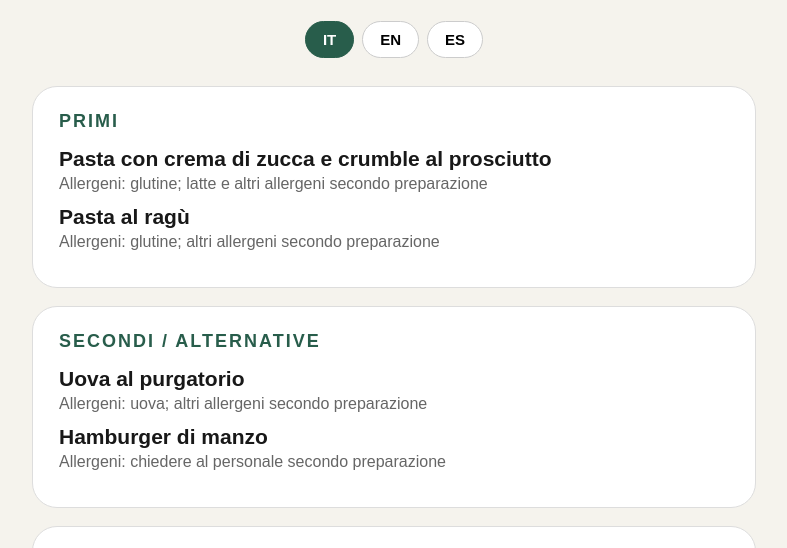
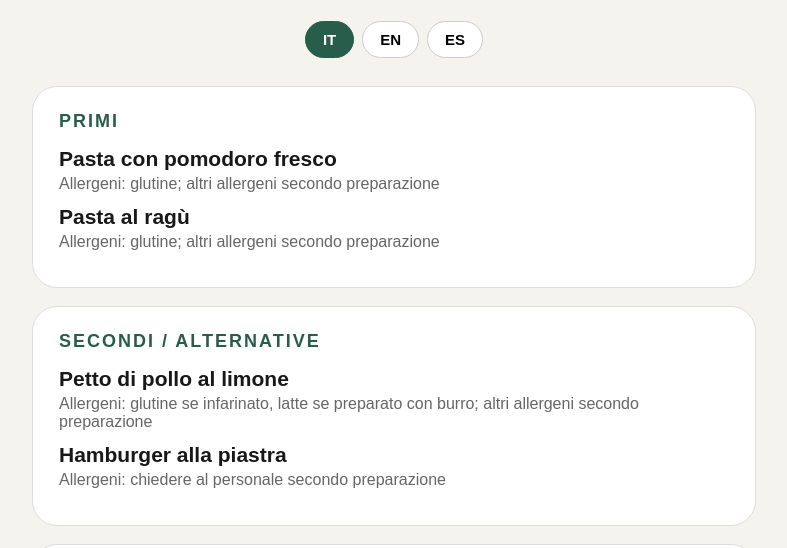
Before and after one commit to ghooper74/Doga_Menu_Multilingua, a plain HTML site: page mensa/index.html in a window 1280 px wide. Shown: the part 174-722 px from the top of the page, without its empty margins (246-1033 px from the left). Drawn offline with Linux system fonts and the light colour scheme.

Commit message:
Aggiorna menu mensa 14 ottobre 2026

```diff
--- a/mensa/index.html
+++ b/mensa/index.html
@@ -108,20 +108,21 @@ it:{
  subtitle:"Menù Mensa",
  sections:[
   ["PRIMI",[
-   ["Pasta con crema di zucca e crumble al prosciutto","Allergeni: glutine; latte e altri allergeni secondo preparazione"],
+   ["Pasta con pomodoro fresco","Allergeni: glutine; altri allergeni secondo preparazione"],
    ["Pasta al ragù","Allergeni: glutine; altri allergeni secondo preparazione"]
   ]],
   ["SECONDI / ALTERNATIVE",[
-   ["Uova al purgatorio","Allergeni: uova; altri allergeni secondo preparazione"],
-   ["Hamburger di manzo","Allergeni: chiedere al personale secondo preparazione"]
+   ["Petto di pollo al limone","Allergeni: glutine se infarinato, latte se preparato con burro; altri allergeni secondo preparazione"],
+   ["Hamburger alla piastra","Allergeni: chiedere al personale secondo preparazione"]
   ]],
   ["INSALATE",[
    ["Caesar salad","Allergeni: glutine, latte, uova; pesce secondo salsa e preparazione"],
-   ["Insalatona","Allergeni: chiedere al personale in base agli ingredienti"]
+   ["Insalatona tonno e uovo","Allergeni: pesce, uova; altri allergeni secondo ingredienti"]
   ]],
   ["CONTORNI",[
+   ["Patate fritte","Allergeni: chiedere al personale per eventuali contaminazioni durante la frittura"],
    ["Patate al forno","Allergeni: chiedere al personale secondo preparazione"],
-   ["Verdure miste","Allergeni: chiedere al personale secondo preparazione"]
+   ["Verdure a foglia verde (cicoria e bietola) in padella","Allergeni: chiedere al personale secondo preparazione"]
   ]]
  ],
  footer:"Il menù può variare in base alla disponibilità dei prodotti. Per allergie o intolleranze rivolgersi al personale."
@@ -131,20 +132,21 @@ en:{
  subtitle:"Canteen Menu",
  sections:[
   ["FIRST COURSES",[
-   ["Pasta with pumpkin cream and crispy ham crumble","Allergens: gluten; milk and other allergens depending on preparation"],
-   ["Pasta with meat ragù","Allergens: gluten; other allergens depending on preparation"]
+   ["Pasta with fresh tomatoes","Allergens: gluten; other allergens depend on preparation"],
+   ["Pasta with meat ragù","Allergens: gluten; other allergens depend on preparation"]
   ]],
   ["MAIN COURSES / ALTERNATIVES",[
-   ["Eggs in purgatory (tomato sauce)","Allergens: eggs; other allergens depending on preparation"],
-   ["Beef burger","Allergens: please ask our staff depending on preparation"]
+   ["Lemon chicken breast","Allergens: gluten if floured, milk if prepared with butter; other allergens depend on preparation"],
+   ["Grilled hamburger","Allergens: please ask our staff depending on preparation"]
   ]],
   ["SALADS",[
    ["Caesar salad","Allergens: gluten, milk, eggs; fish depending on dressing and preparation"],
-   ["Large mixed salad","Allergens: please ask our staff depending on ingredients"]
+   ["Tuna and egg mixed salad","Allergens: fish, eggs; other allergens depend on ingredients"]
   ]],
   ["SIDE DISHES",[
+   ["French fries","Allergens: please ask our staff about possible cross-contact during frying"],
    ["Roast potatoes","Allergens: please ask our staff depending on preparation"],
-   ["Mixed vegetables","Allergens: please ask our staff depending on preparation"]
+   ["Sautéed leafy greens (chicory and Swiss chard)","Allergens: please ask our staff depending on preparation"]
   ]]
  ],
  footer:"The menu may vary depending on product availability. Please inform our staff of any food allergies or intolerances."
@@ -154,20 +156,21 @@ es:{
  subtitle:"Menú de Comedor",
  sections:[
   ["PRIMEROS",[
-   ["Pasta con crema de calabaza y crujiente de jamón","Alérgenos: gluten; leche y otros alérgenos según la preparación"],
+   ["Pasta con tomate fresco","Alérgenos: gluten; otros alérgenos según la preparación"],
    ["Pasta con ragú de carne","Alérgenos: gluten; otros alérgenos según la preparación"]
   ]],
   ["SEGUNDOS / ALTERNATIVAS",[
-   ["Huevos al purgatorio (en salsa de tomate)","Alérgenos: huevos; otros alérgenos según la preparación"],
-   ["Hamburguesa de ternera","Alérgenos: consultar al personal según la preparación"]
+   ["Pechuga de pollo al limón","Alérgenos: gluten si está enharinada, leche si se prepara con mantequilla; otros alérgenos según la preparación"],
+   ["Hamburguesa a la plancha","Alérgenos: consultar al personal según la preparación"]
   ]],
   ["ENSALADAS",[
    ["Ensalada César","Alérgenos: gluten, leche, huevos; pescado según la salsa y la preparación"],
-   ["Ensalada mixta grande","Alérgenos: consultar al personal según los ingredientes"]
+   ["Ensalada mixta de atún y huevo","Alérgenos: pescado, huevos; otros alérgenos según los ingredientes"]
   ]],
   ["GUARNICIONES",[
+   ["Patatas fritas","Alérgenos: consultar al personal por posibles contaminaciones durante la fritura"],
    ["Patatas al horno","Alérgenos: consultar al personal según la preparación"],
-   ["Verduras mixtas","Alérgenos: consultar al personal según la preparación"]
+   ["Verduras de hoja verde salteadas (achicoria y acelga)","Alérgenos: consultar al personal según la preparación"]
   ]]
  ],
  footer:"El menú puede variar según la disponibilidad de los productos. Para alergias o intolerancias, consulte al personal."
```
